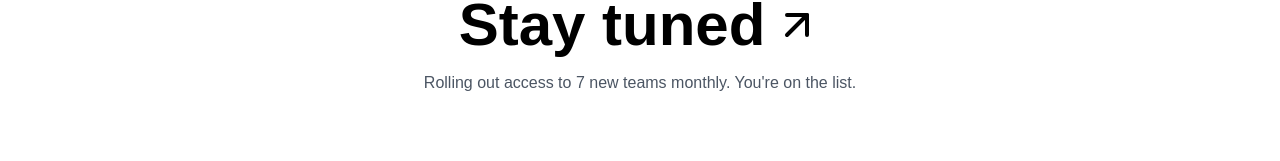
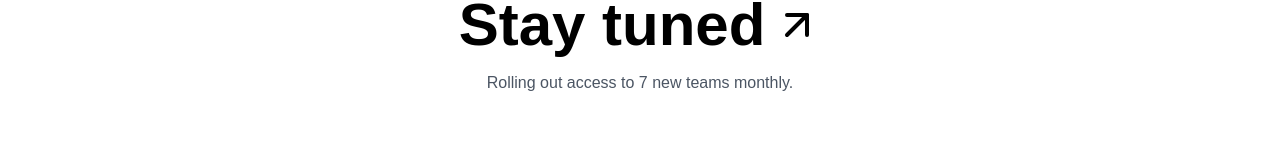
Before and after one commit to wizenheimer/byrd, a Next.js app: page /waitlist in a window 1280 px wide. Shown: the part 345-506 px from the top of the page. Built offline with nearby package versions, Linux system fonts and the light colour scheme; no server answers; sample sign-in values are in the browser's storage.

Commit message:
chore: resolve linting

```diff
--- a/src/app/sso-callback/page.tsx
+++ b/src/app/sso-callback/page.tsx
@@ -12,8 +12,7 @@ export default function SSOCallback() {
 				// TODO: Persist form data to Neon
 				setTimeout(() => {
 					console.log("Form data persisted to Neon");
-        }
-          , 5000);
+				}, 5000);
 			}
 		} catch (error) {
 			console.error("Error persisting form data:", error);
--- a/src/app/waitlist/page.tsx
+++ b/src/app/waitlist/page.tsx
@@ -1,11 +1,11 @@
-'use client'
+"use client";
 
+import LoadingStep from "@/components/steps/LoadingStep";
+import { UserButton, useUser } from "@clerk/nextjs";
 import { ArrowUpRight } from "lucide-react";
 import Link from "next/link";
-import { useUser, UserButton } from "@clerk/nextjs";
-import { useRouter } from 'next/navigation';
-import { useEffect } from 'react';
-import LoadingStep from "@/components/steps/LoadingStep";
+import { useRouter } from "next/navigation";
+import { useEffect } from "react";
 
 export default function WaitlistScreen() {
 	const { isLoaded, isSignedIn } = useUser();
@@ -13,7 +13,7 @@ export default function WaitlistScreen() {
 
 	useEffect(() => {
 		if (isLoaded && !isSignedIn) {
-      router.push('/get-started');
+			router.push("/get-started");
 		}
 	}, [isLoaded, isSignedIn, router]);
 
@@ -36,13 +36,11 @@ export default function WaitlistScreen() {
 
 			<main className="flex-grow flex flex-col justify-center items-center px-4 text-center">
 				<div className="flex items-center mb-4">
-          <h1 className="text-6xl font-bold text-black">
-            Stay tuned
-          </h1>
+					<h1 className="text-6xl font-bold text-black">Stay tuned</h1>
 					<ArrowUpRight className="w-12 h-12 ml-2 text-black" />
 				</div>
 				<p className="text-md text-gray-600 max-w-md">
-          Rolling out access to 7 new teams monthly. You're on the list.
+					Rolling out access to 7 new teams monthly.
 				</p>
 			</main>
 
--- a/src/components/steps/AuthStep.tsx
+++ b/src/components/steps/AuthStep.tsx
@@ -1,8 +1,8 @@
-'use client'
+"use client";
 
+import { Button } from "@/components/ui/button";
 import { useSignIn } from "@clerk/nextjs";
 import type { OAuthStrategy } from "@clerk/types";
-import { Button } from "@/components/ui/button";
 import { useState } from "react";
 import LoadingStep from "./LoadingStep";
 
@@ -36,7 +36,7 @@ export default function CustomClerkOAuth() {
 			<Button
 				variant="outline"
 				className="relative h-12 w-full justify-center text-base font-normal"
-        onClick={() => handleOAuthSignIn('oauth_google')}
+				onClick={() => handleOAuthSignIn("oauth_google")}
 				disabled={isLoading}
 			>
 				<div className="absolute left-4 size-5">
```
Also changed, not shown: src/app/get-started/page.tsx (+5 -10 lines), src/components/steps/LoadingStep.tsx (+3 -5 lines), src/app/layout.tsx (indentation only), src/components/Navbar.tsx (indentation only). Lines whose indentation alone changed are shown as unchanged.
